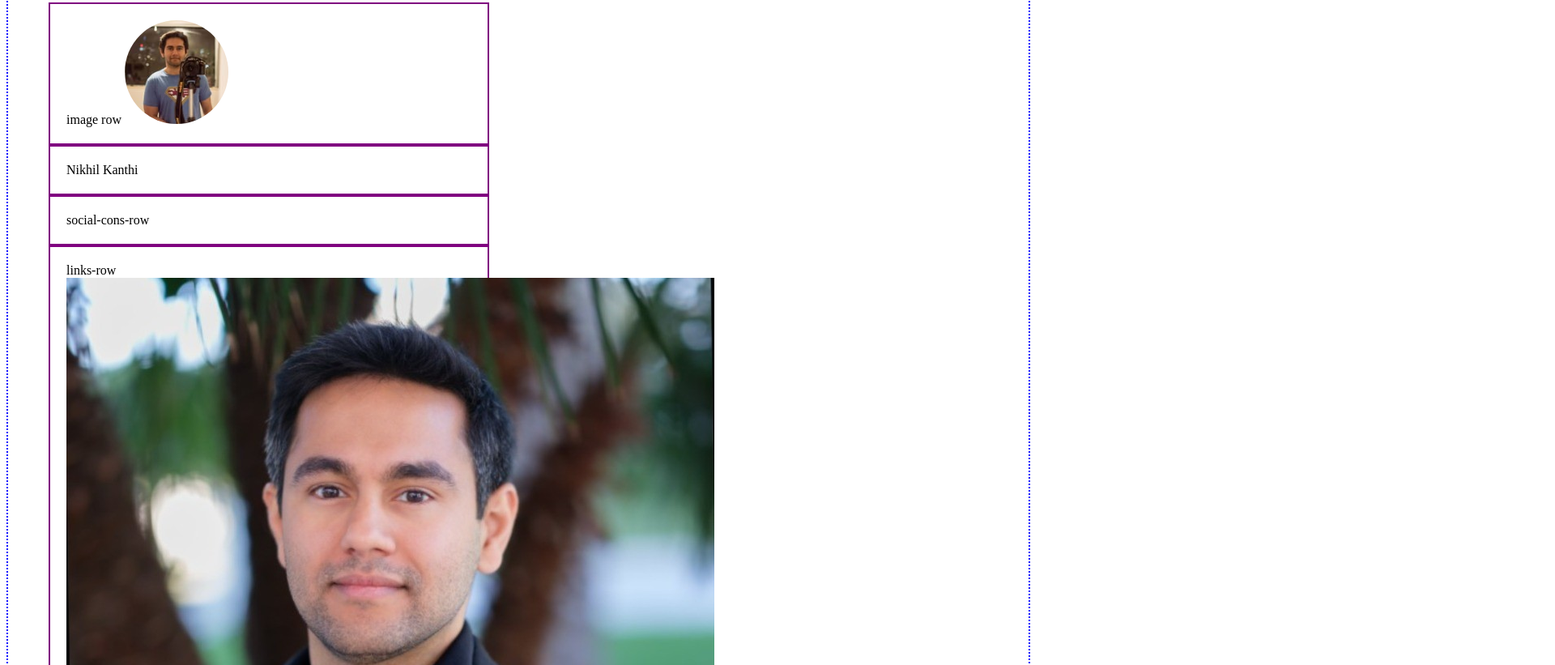
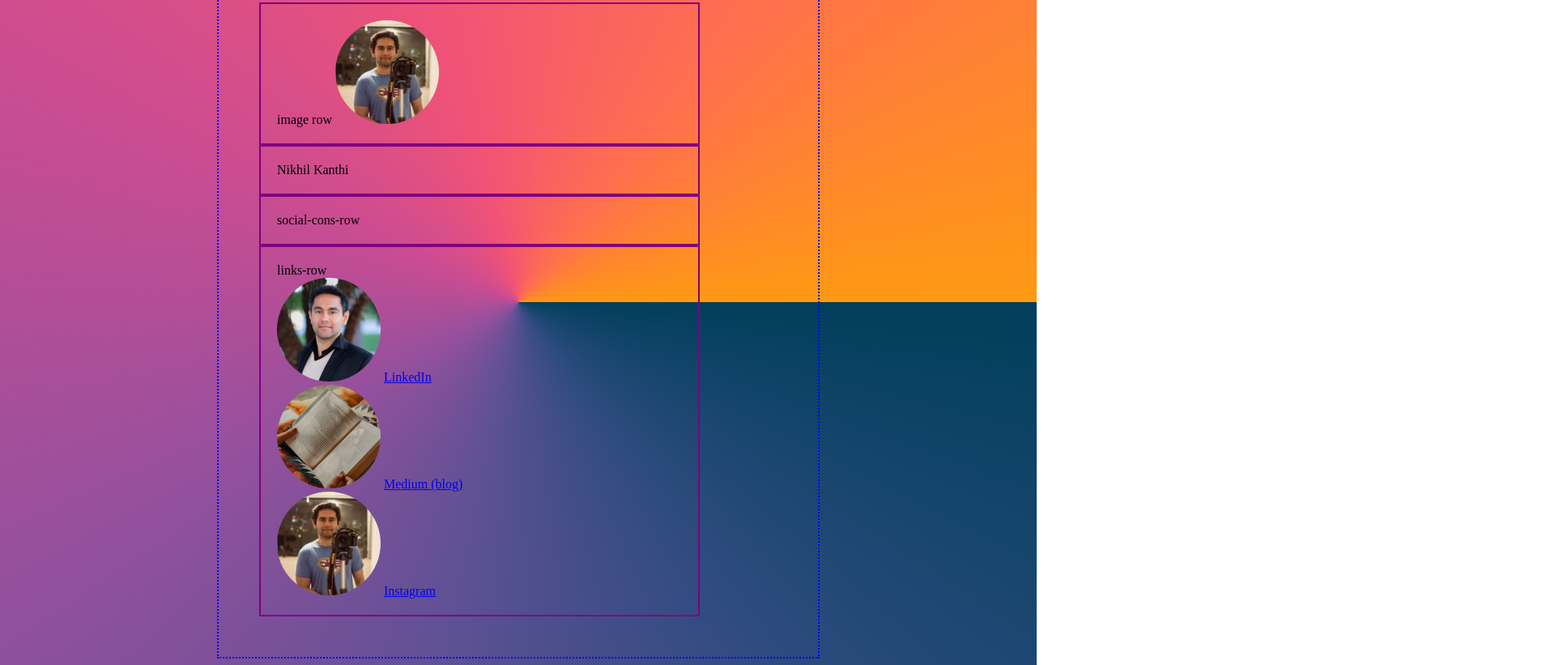
Before and after one commit to nikhilkanthi-creator/link-in-bio, a plain HTML site: page index.html in a window 1280 px wide. Shown: the part 115-936 px from the top of the page at 81% size, 1920 px wide, since content can reach past the window. Drawn offline with Linux system fonts and the light colour scheme.

Commit message:
background

```diff
--- a/index.html
+++ b/index.html
@@ -11,6 +11,8 @@
         display: flex;
         justify-content: center;
         flex-direction: column;
+        max-width: 640px;
+        margin: auto;
       }
       .child {
         width: 500px;
@@ -21,8 +23,8 @@
       body {
         padding-top: 40px;
         padding-bottom: 40px;
+        background: conic-gradient(from 90deg at 50% 50%, #003f5b, #2b4b7d, #5f5195, #98509d, #cc4c91, #f25375, #ff6f4e, #ff9913);
       }
-
       .avatar-image{
         width: 128px;
         height: 128px;
@@ -44,15 +46,15 @@
         <div class="child">social-cons-row</div>
         <div class="child">links-row
           <div class="item">
-          <img src="/linkedin pic.jpeg" alt="Nikhil LinkedIn">
+          <img class="avatar-image" src="/linkedin pic.jpeg" alt="Nikhil LinkedIn">
           <a target="_blank" href="https://www.linkedin.com/in/nikhilkanthi/">LinkedIn</a>
           </div>
           <div class="item">
-          <img src="/medium pic.avif" alt="Nikhil Medium">
+          <img class="avatar-image" src="/medium pic.avif" alt="Nikhil Medium">
           <a target="_blank" href="https://medium.com/@nikhilkanthi">Medium (blog)</a>
           </div>
           <div class="item">
-            <img src="/Instagram Prof Pic.jpg" alt="Nikhil Photography Insta">
+            <img class="avatar-image" src="/Instagram Prof Pic.jpg" alt="Nikhil Photography Insta">
             <a href="https://www.instagram.com/nikhilandcamera/">Instagram</a>
             </div>
         </div> <!--links row div class-->
```
